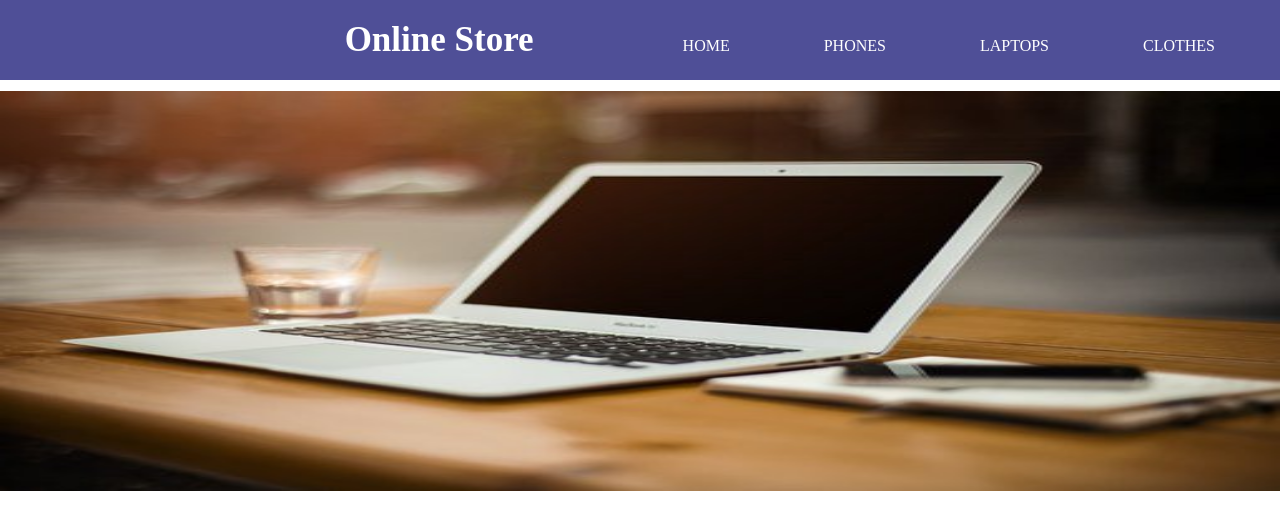
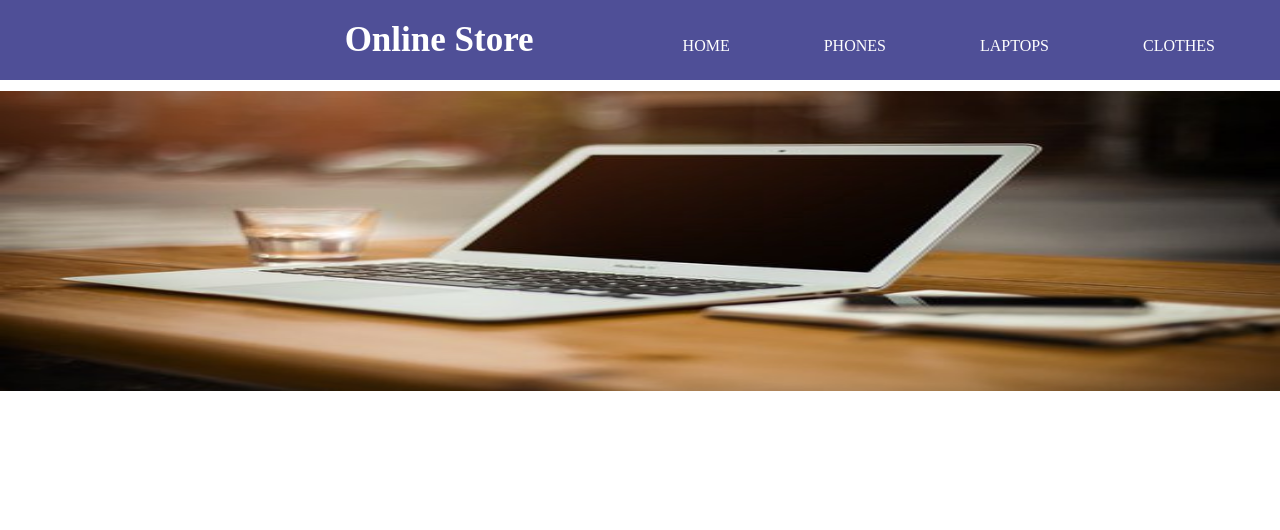
Before and after one commit to Rajitha34/online-shopping-website, a plain HTML site: page laptops.html in a window 1280 px wide. Drawn offline with Linux system fonts and the light colour scheme.

Commit message:
chnage laptop image height

```diff
--- a/laptops.html
+++ b/laptops.html
@@ -19,7 +19,7 @@
 
 </nav>
 <div>
-<img src="images/laptop-336373__340.jpg" width="100%" height="400px">
+<img src="images/laptop-336373__340.jpg" width="100%" height="300px">
 </div>
 </body>
 </html>
```
